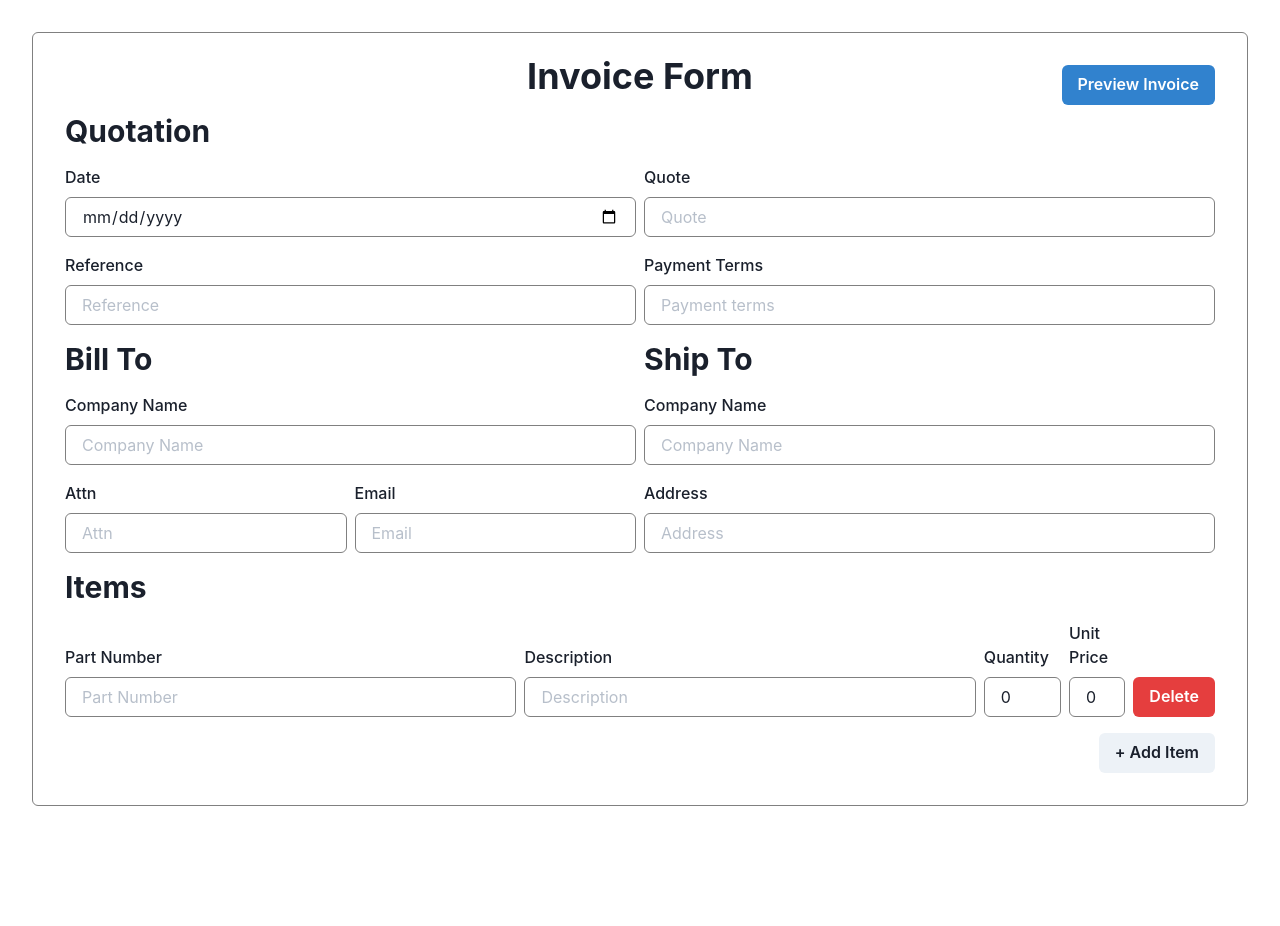
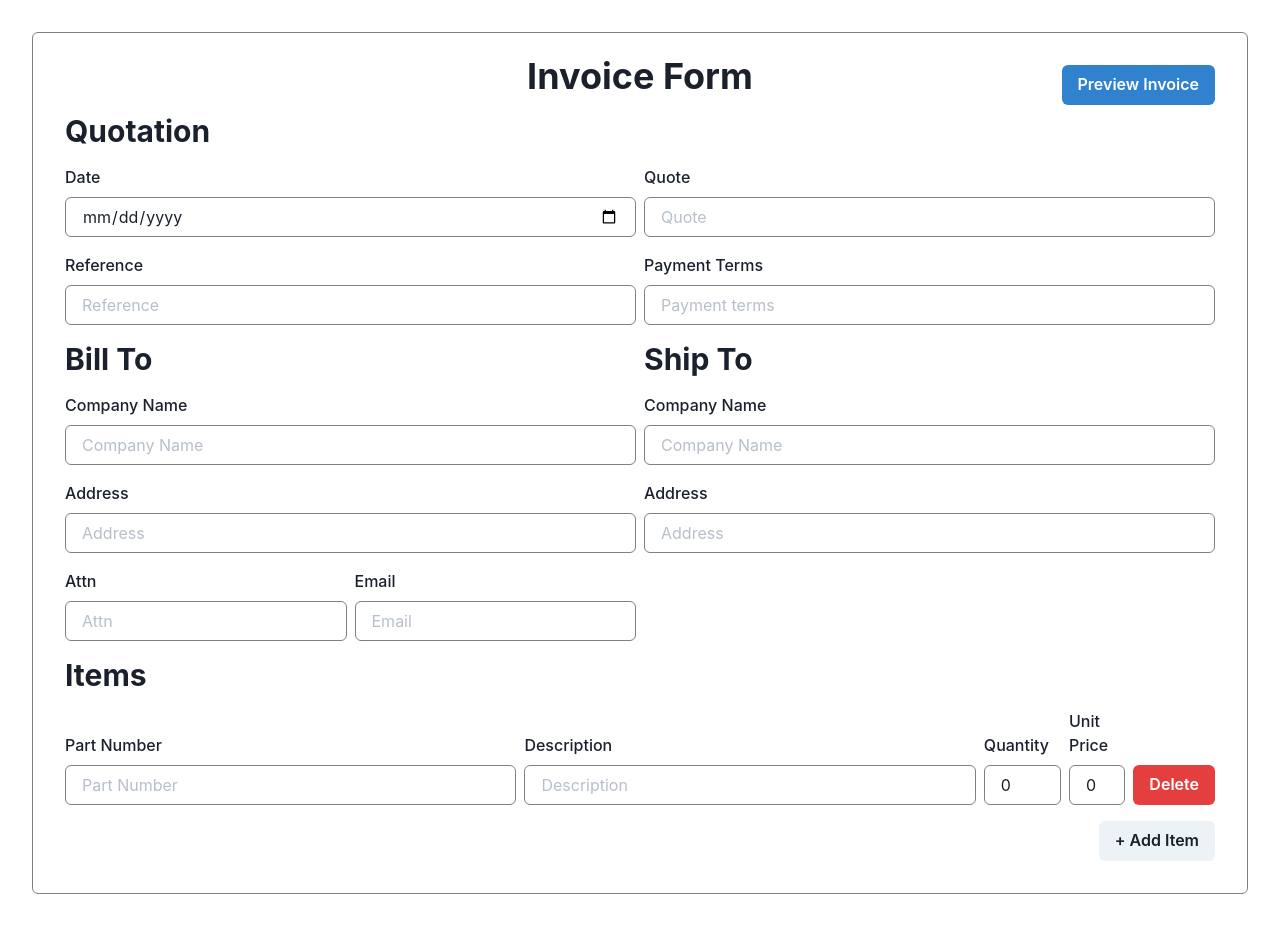
Before and after one commit to narender1996/invoice, a React (Vite) app: page / in a window 1280 px wide. Before the commit the page ends 838 px from the top, so only its background shows below. Built offline with nearby package versions, Linux system fonts and the light colour scheme.

Commit message:
new changes

```diff
--- a/src/components/Invoice/components/InvoicePreview.tsx
+++ b/src/components/Invoice/components/InvoicePreview.tsx
@@ -171,6 +171,14 @@ const InvoicePreviewModal = (props: Props) => {
                 </Text>
                 <HStack>
                   <Text fontSize={12} fontWeight={900}>
+                    Address :
+                  </Text>
+                  <Text fontSize={12} fontWeight={500}>
+                    {invoice.billTo.billaddress}
+                  </Text>
+                </HStack>
+                <HStack>
+                  <Text fontSize={12} fontWeight={900}>
                     Attn :
                   </Text>
                   <Text fontSize={12} fontWeight={500}>
--- a/src/components/Invoice/const.ts
+++ b/src/components/Invoice/const.ts
@@ -14,6 +14,7 @@ export const InitialState = {
   },
   billTo: {
     billname: "",
+    billaddress:"",
     attn: "",
     email: "",
   },
--- a/src/components/Invoice/index.tsx
+++ b/src/components/Invoice/index.tsx
@@ -218,7 +218,7 @@ const InvoiceForm = () => {
             </HStack>
           </Stack>
         </Box>
-        <HStack mt={4}>
+        <HStack mt={4} alignItems="stretch">
           <Box flex={1}>
             <Heading size="lg" mb={4}>
               Bill To
@@ -232,6 +232,16 @@ const InvoiceForm = () => {
                   onChange={handleChange("billTo")}
                   type="text"
                   placeholder="Company Name"
+                />
+              </FormControl>
+              <FormControl>
+                <FormLabel>Address</FormLabel>
+                <Input
+                  name="billaddress"
+                  value={invoice.billTo.billaddress}
+                  onChange={handleChange("billTo")}
+                  type="text"
+                  placeholder="Address"
                 />
               </FormControl>
               <HStack>
@@ -278,11 +288,11 @@ const InvoiceForm = () => {
               </HStack>
             </Stack>
           </Box>
-          <Box flex={1}>
+          <Box flex={1} >
             <Heading size="lg" mb={4}>
               Ship To
             </Heading>
-            <Stack spacing={4}>
+            <Stack spacing={4} alignItems="stretch">
               <FormControl>
                 <FormLabel>Company Name</FormLabel>
                 <Input
@@ -293,7 +303,6 @@ const InvoiceForm = () => {
                   placeholder="Company Name"
                 />
               </FormControl>
-
               <HStack>
                 <FormControl>
                   <FormLabel>Address</FormLabel>
@@ -305,16 +314,6 @@ const InvoiceForm = () => {
                     placeholder="Address"
                   />
                 </FormControl>
-                {/* <FormControl>
-                  <FormLabel>Email</FormLabel>
-                  <Input
-                    name="email"
-                    value={invoice.shipTo.email}
-                    onChange={handleChange("shipTo")}
-                    type="text"
-                    placeholder="Email"
-                  />
-                </FormControl> */}
               </HStack>
             </Stack>
           </Box>
```
